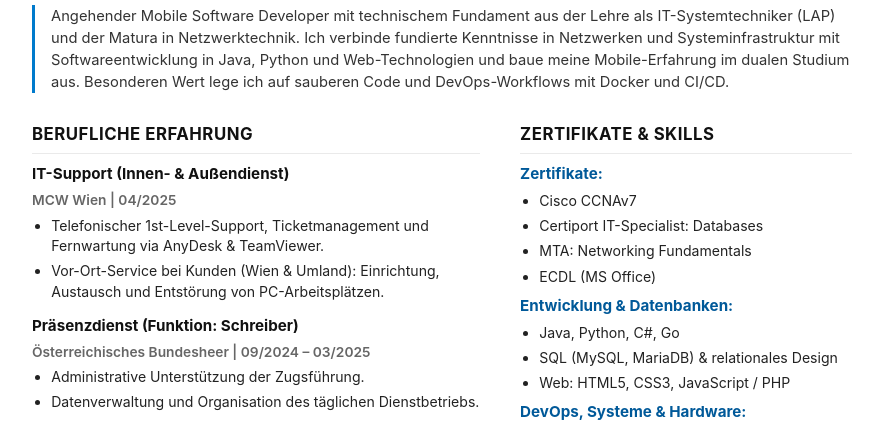
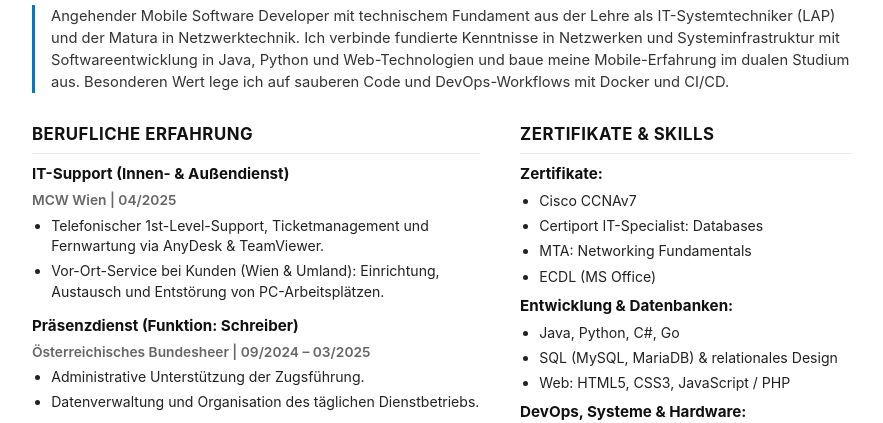
Before and after one commit to Failexius/lebenslauf-website, a plain HTML site: page index.html in a window 1280 px wide. Shown: the part 377-800 px from the top of the page, without its empty margins (198-1081 px from the left). Drawn offline with Linux system fonts and the light colour scheme.

Commit message:
style: unify sidebar heading color with main column
Co-Authored-By: Claude Opus 5.5 <noreply@anthropic.com>

```diff
--- a/style.css
+++ b/style.css
@@ -232,10 +232,6 @@ li {
 
 .sidebar-column section {
     margin-bottom: 0.5rem;
-}
-
-.sidebar-column h3 {
-    color: var(--primary-dark);
 }
 
 .project-list {
```
